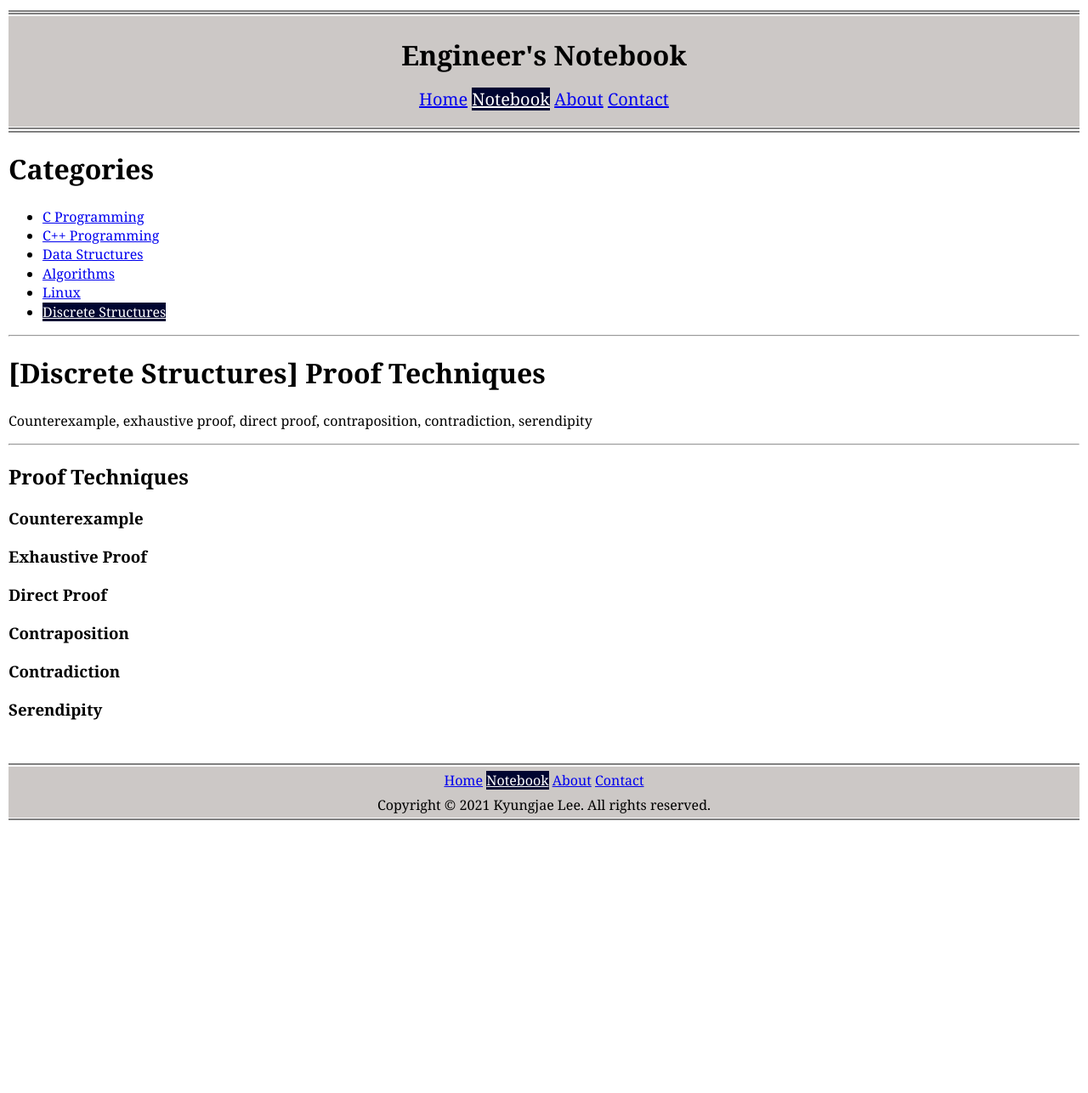
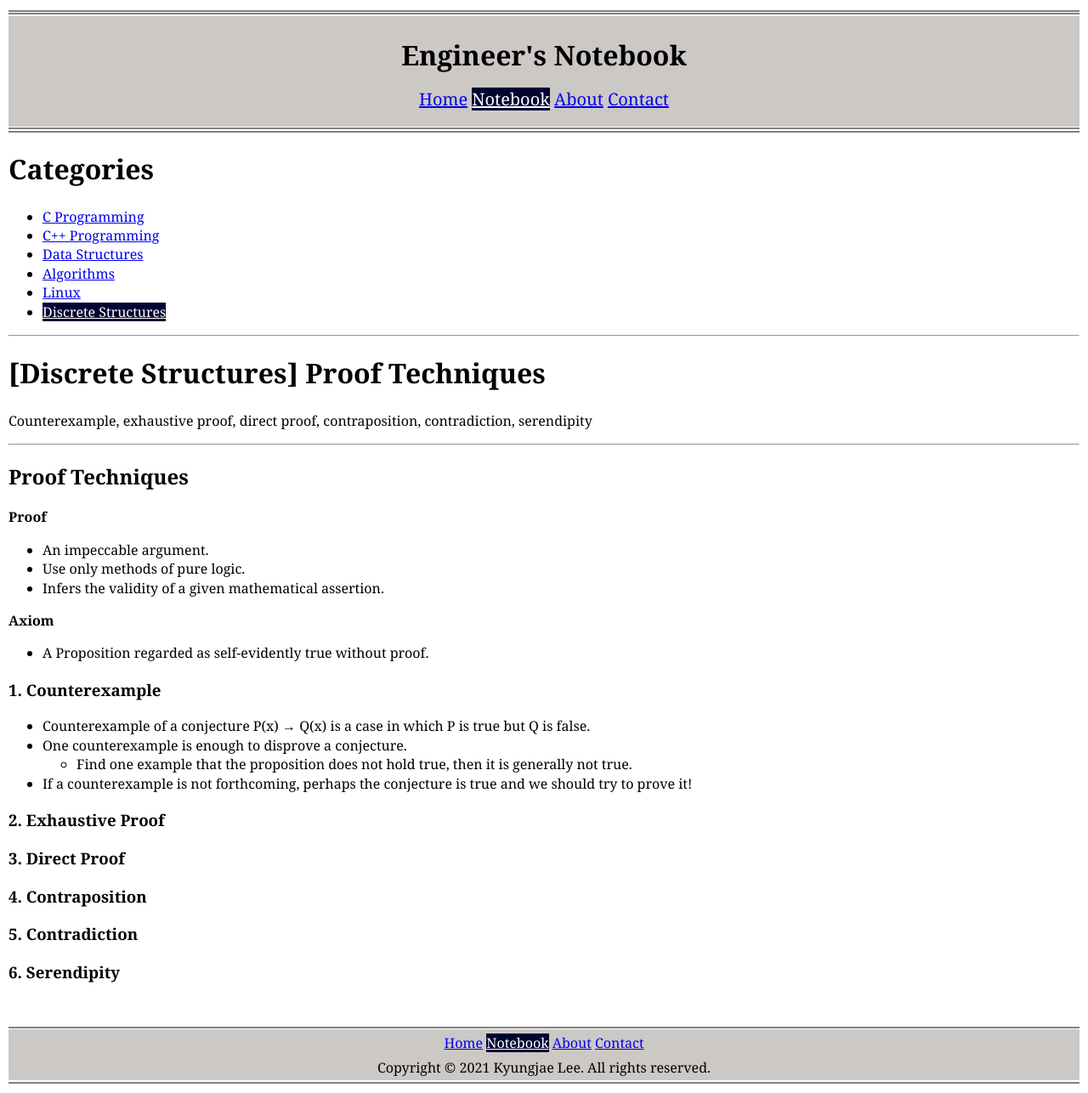
Before and after one commit to kyungjae-lee/kyungjae-lee.github.io, a Jekyll site: the page built from _posts/discrete-structures/2021-09-04-proof-techniques.md, in a window 1280 px wide. Shown: the whole page at 85% size. Built offline with Jekyll 4.4.1, drawn with Linux system fonts in a browser that asks for light colours; before the commit the page ends 977 px from its top, so only the background shows below that.

Commit message:
Update 'proof-techniques' notes

```diff
--- a/_posts/discrete-structures/2021-09-04-proof-techniques.md
+++ b/_posts/discrete-structures/2021-09-04-proof-techniques.md
@@ -7,17 +7,32 @@ reference:
 category: discrete-structures
 ---
 
-
 ## Proof Techniques
 
-### Counterexample
+**Proof**
+* An impeccable argument.
+* Use only methods of pure logic.
+* Infers the validity of a given mathematical assertion.
 
-### Exhaustive Proof
+**Axiom**
+* A Proposition regarded as self-evidently true without proof.
 
-### Direct Proof
+### 1. Counterexample
 
-### Contraposition
+* Counterexample of a conjecture P(x) → Q(x) is a case in which P is true but Q
+is false.
+* One counterexample is enough to disprove a conjecture.
+    - Find one example that the proposition does not hold true, then it is
+      generally not true.
+* If a counterexample is not forthcoming, perhaps the conjecture is true and we
+should try to prove it!
 
-### Contradiction
+### 2. Exhaustive Proof
 
-### Serendipity
+### 3. Direct Proof
+
+### 4. Contraposition
+
+### 5. Contradiction
+
+### 6. Serendipity
```
